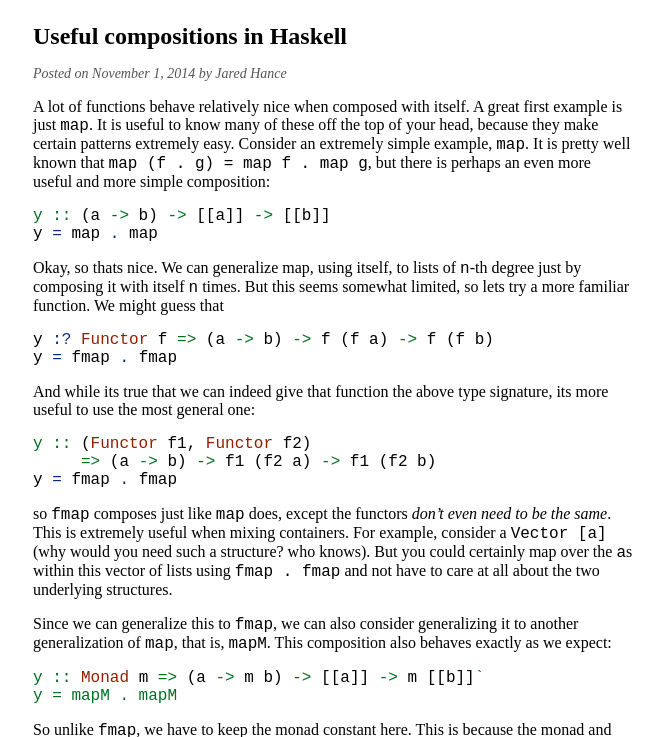
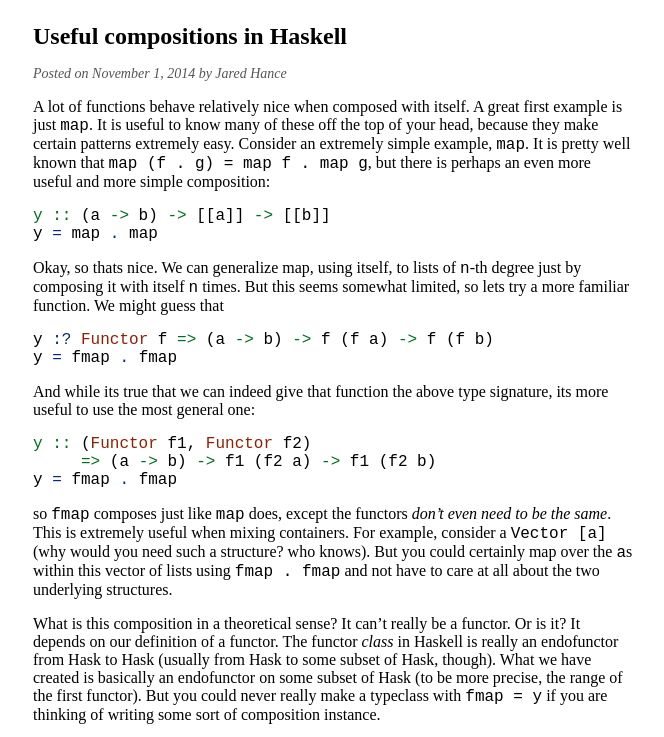
Before and after one commit to jhance/jhance.github.io, a plain HTML site: page blog/posts/2014-11-01-useful-compositions.html in a window 1280 px wide. Shown: the part 54-791 px from the top of the page, without its empty margins (307-971 px from the left). Drawn offline with nearby package versions, Linux system fonts and the light colour scheme; some packages are replaced by stand-ins of ours.

Commit message:
At cat theory note

```diff
--- a/blog/posts/2014-11-01-useful-compositions.html
+++ b/blog/posts/2014-11-01-useful-compositions.html
@@ -42,6 +42,7 @@ y <span class="fu">=</span> fmap <span class="fu">.</span> fmap</code></pre>
      <span class="ot">=&gt;</span> (a <span class="ot">-&gt;</span> b) <span class="ot">-&gt;</span> f1 (f2 a) <span class="ot">-&gt;</span> f1 (f2 b)
 y <span class="fu">=</span> fmap <span class="fu">.</span> fmap</code></pre>
 <p>so <code>fmap</code> composes just like <code>map</code> does, except the functors <em>don’t even need to be the same</em>. This is extremely useful when mixing containers. For example, consider a <code>Vector [a]</code> (why would you need such a structure? who knows). But you could certainly map over the <code>a</code>s within this vector of lists using <code>fmap . fmap</code> and not have to care at all about the two underlying structures.</p>
+<p>What is this composition in a theoretical sense? It can’t really be a functor. Or is it? It depends on our definition of a functor. The functor <em>class</em> in Haskell is really an endofunctor from Hask to Hask (usually from Hask to some subset of Hask, though). What we have created is basically an endofunctor on some subset of Hask (to be more precise, the range of the first functor). But you could never really make a typeclass with <code>fmap = y</code> if you are thinking of writing some sort of composition instance.</p>
 <p>Since we can generalize this to <code>fmap</code>, we can also consider generalizing it to another generalization of <code>map</code>, that is, <code>mapM</code>. This composition also behaves exactly as we expect:</p>
 <pre class="sourceCode haskell"><code class="sourceCode haskell"><span class="ot">y ::</span> <span class="dt">Monad</span> m <span class="ot">=&gt;</span> (a <span class="ot">-&gt;</span> m b) <span class="ot">-&gt;</span> [[a]] <span class="ot">-&gt;</span> m [[b]]<span class="ot">`</span>
 <span class="ot">y = mapM . mapM</span></code></pre>
```
